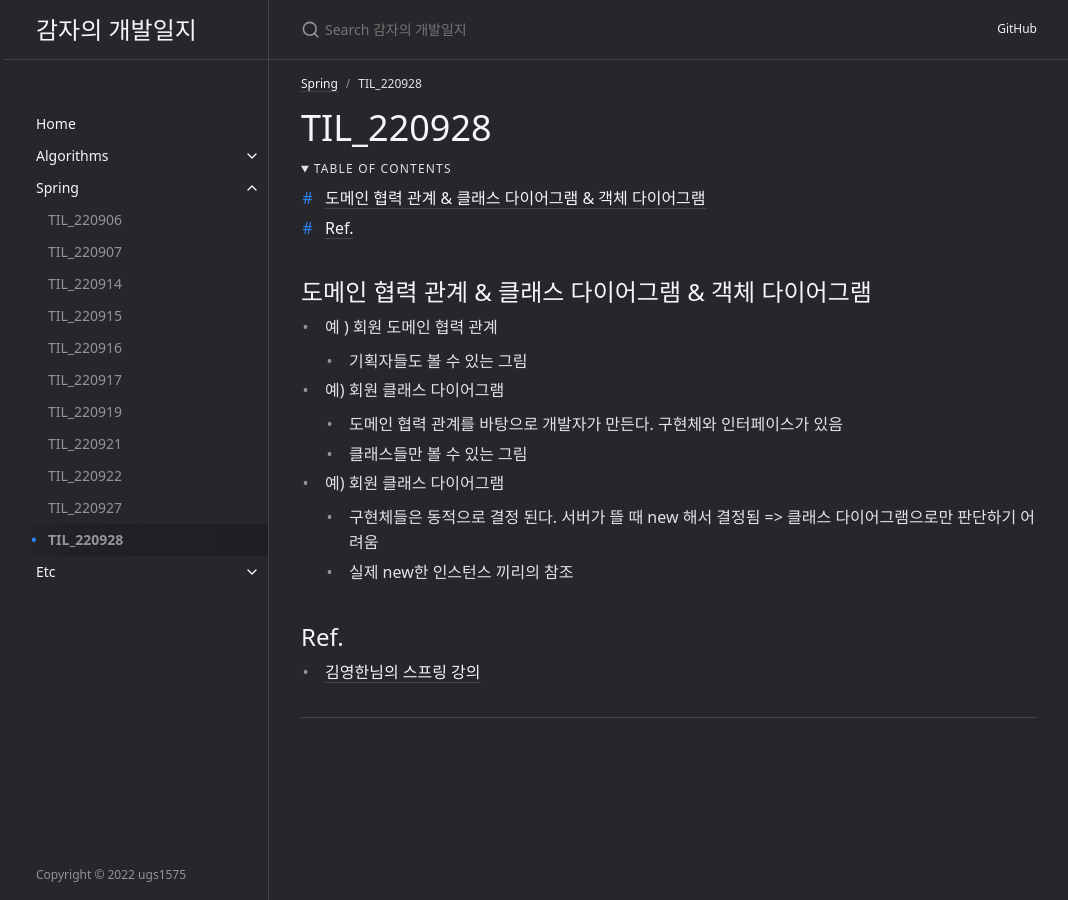
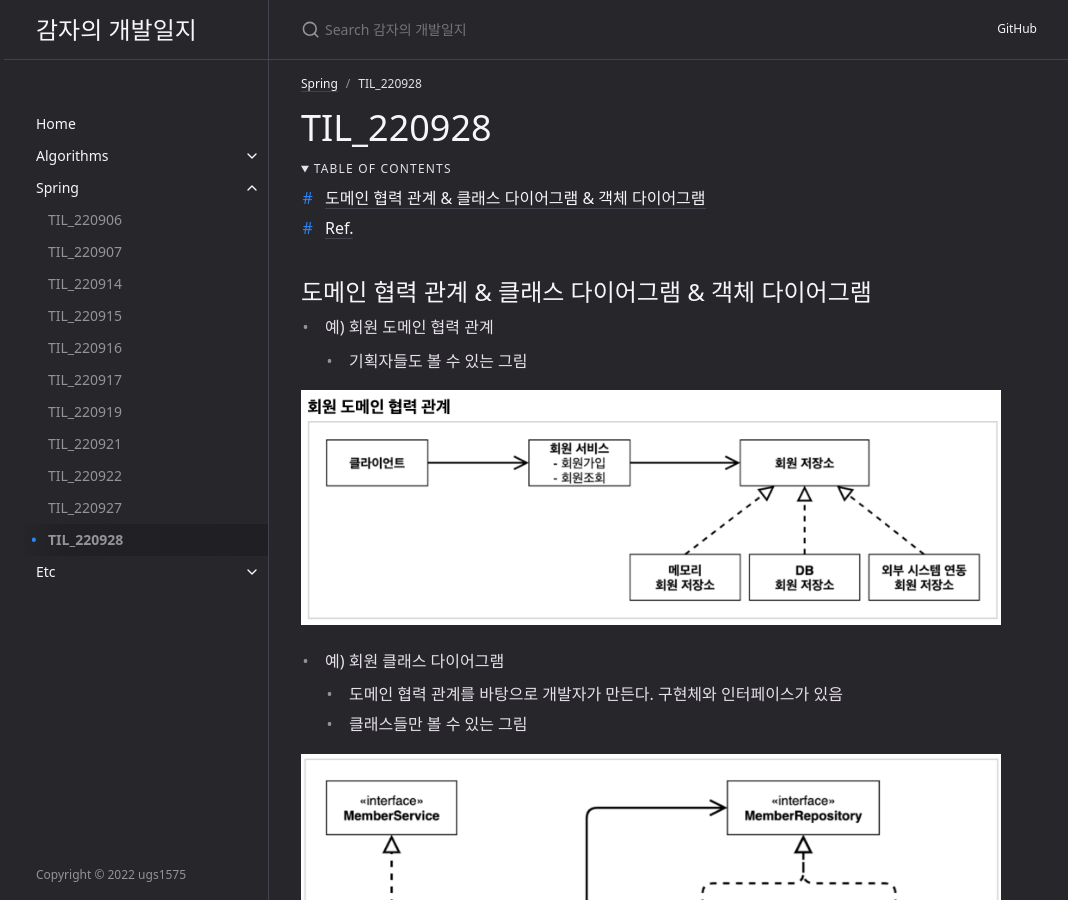
Before and after one commit to ugs1575/ugs1575.github.io, a Jekyll site: the page built from docs/spring/til_220928.md, in a window 1280 px wide and 900 px high. Shown: the whole window, without its empty margins (103-1171 px from the left). Built offline with Jekyll 4.4.1, drawn with Linux system fonts in a browser that asks for light colours.

Commit message:
til_220928 내용 수정

```diff
--- a/docs/spring/til_220928.md
+++ b/docs/spring/til_220928.md
@@ -18,14 +18,20 @@ last_modified_at: "22.09.28"
 </details>
 
 ## 도메인 협력 관계 & 클래스 다이어그램 & 객체 다이어그램
-- 예 ) 회원 도메인 협력 관계
+- 예) 회원 도메인 협력 관계
   - 기획자들도 볼 수 있는 그림
+<p align="left"><img src="/docs/spring/images/til_220928_1.png" height="700" width="700"></p>
+
 - 예) 회원 클래스 다이어그램
   - 도메인 협력 관계를 바탕으로 개발자가 만든다. 구현체와 인터페이스가 있음
   - 클래스들만 볼 수 있는 그림
+<p align="left"><img src="/docs/spring/images/til_220928_2.png" height="700" width="700"></p>
+
 - 예) 회원 클래스 다이어그램
   - 구현체들은 동적으로 결정 된다. 서버가 뜰 때 new 해서 결정됨 => 클래스 다이어그램으로만 판단하기 어려움
   - 실제 new한 인스턴스 끼리의 참조
+<p align="left"><img src="/docs/spring/images/til_220928_3.png" height="700" width="700"></p>
+
 
 
 ## Ref.
```
Also changed, not shown: docs/spring/images/til_220928_1.png (added), docs/spring/images/til_220928_2.png (added), docs/spring/images/til_220928_3.png (added).
